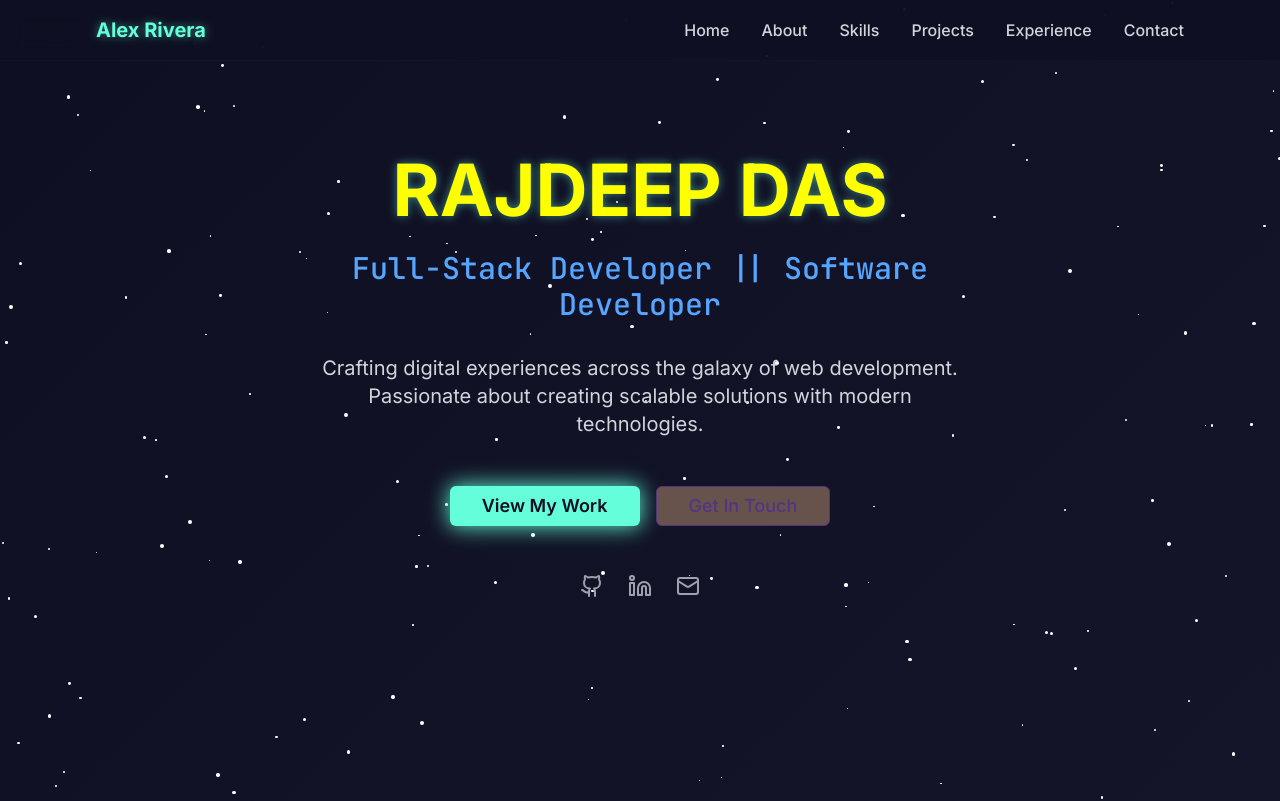
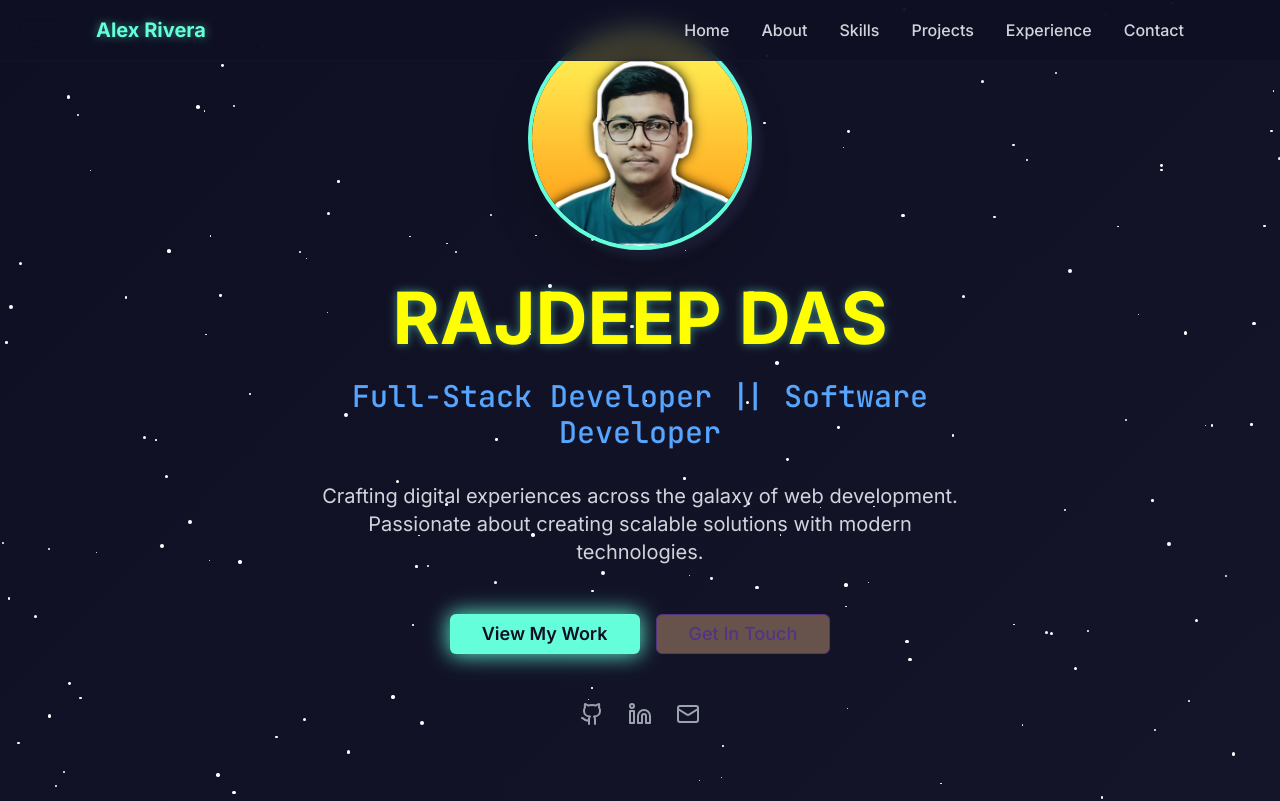
Before and after one commit to Rajdeep2868/dark-star-showcase, a React (Vite) app: page / in a window 1280 px wide. Shown: the top 801 px of the page. Built offline with nearby package versions, Linux system fonts and the light colour scheme.

Commit message:
feat: Add profile picture with 3D effect
Adds a circular profile picture with a transparent background, a border, and a 3D effect, positioned above the "RAJDEEP DAS" text in the Hero section.

```diff
--- a/src/components/Hero.tsx
+++ b/src/components/Hero.tsx
@@ -17,6 +17,23 @@ const Hero = () => {
     <section id="home" className="min-h-screen flex items-center justify-center relative">
       <div className="max-w-4xl mx-auto text-center section-padding">
         <div className="animate-fade-in">
+          {/* Profile Image Circle */}
+          <div className="mb-8 flex justify-center">
+            <div className="relative">
+              <div className="w-48 h-48 md:w-56 md:h-56 rounded-full border-4 border-space-cyan bg-transparent shadow-2xl transform perspective-1000 hover:scale-105 transition-transform duration-300">
+                <div className="w-full h-full rounded-full overflow-hidden shadow-inner">
+                  <img
+                    src="/lovable-uploads/668b6126-bf25-4b09-a5a6-84a72f67c9cd.png"
+                    alt="Rajdeep Das Profile"
+                    className="w-full h-full object-cover"
+                  />
+                </div>
+              </div>
+              {/* 3D effect shadow */}
+              <div className="absolute inset-0 rounded-full bg-gradient-to-br from-space-cyan/20 to-space-purple/20 transform translate-x-2 translate-y-2 -z-10 blur-sm"></div>
+            </div>
+          </div>
+
           <h1 className="text-5xl md:text-7xl font-bold mb-6 glow-text">RAJDEEP DAS</h1>
           <h2 className="text-xl mb-8 font-mono font-medium text-[#56a5ff] md:text-3xl">Full-Stack Developer || Software Developer</h2>
           <p className="text-lg md:text-xl text-gray-300 mb-12 max-w-2xl mx-auto leading-relaxed">
```
Also changed, not shown: public/lovable-uploads/668b6126-bf25-4b09-a5a6-84a72f67c9cd.png (added).
